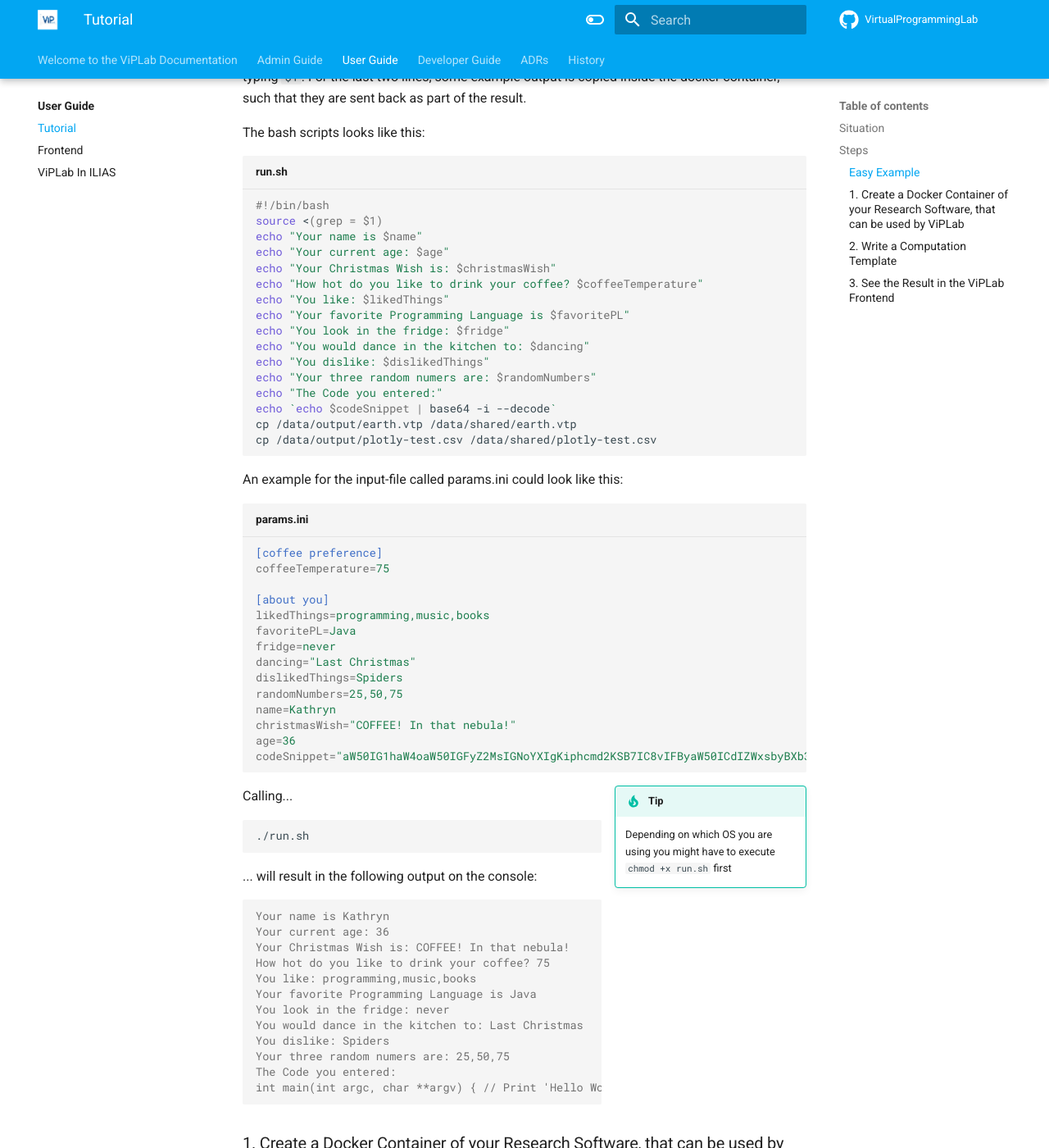
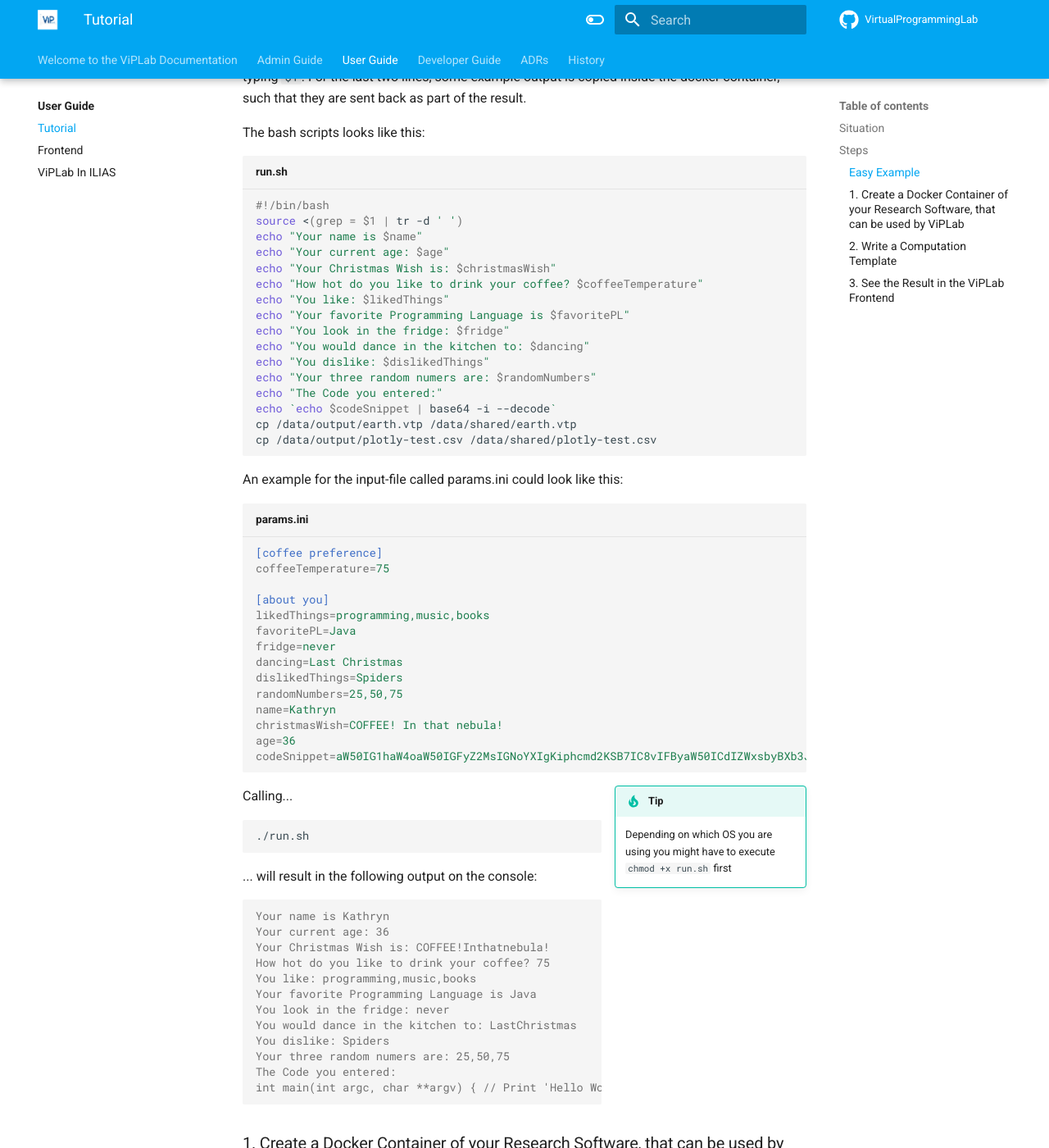
Before and after one commit to katharina-schulze/SusI-Documentation, an MkDocs documentation site: the page built from docs/user/tutorial.md, in a window 1280 px wide and 1400 px high, scrolled down 639 px. Shown: the whole window at 82% size. Built offline with MkDocs 1.6.1 and Material for MkDocs 9.7.7, drawn with Linux system fonts in a browser that asks for light colours; some of the changed text lies outside the part shown.

Commit message:
Updates tutorial

````diff
--- a/docs/user/tutorial.md
+++ b/docs/user/tutorial.md
@@ -21,7 +21,7 @@ For the last two lines, some example output is copied inside the docker containe
 The bash scripts looks like this:
 ``` sh title="run.sh"
 #!/bin/bash
-source <(grep = $1)
+source <(grep = $1 | tr -d ' ')
 echo "Your name is $name"
 echo "Your current age: $age"
 echo "Your Christmas Wish is: $christmasWish"
@@ -47,13 +47,13 @@ coffeeTemperature=75
 likedThings=programming,music,books
 favoritePL=Java
 fridge=never
-dancing="Last Christmas"
+dancing=Last Christmas
 dislikedThings=Spiders
 randomNumbers=25,50,75
 name=Kathryn
-christmasWish="COFFEE! In that nebula!"
+christmasWish=COFFEE! In that nebula!
 age=36
-codeSnippet="aW50IG1haW4oaW50IGFyZ2MsIGNoYXIgKiphcmd2KSB7IC8vIFByaW50ICdIZWxsbyBXb3JsZCcgfQ=="
+codeSnippet=aW50IG1haW4oaW50IGFyZ2MsIGNoYXIgKiphcmd2KSB7IC8vIFByaW50ICdIZWxsbyBXb3JsZCcgfQ==
 ```
 
 !!! tip inline end
@@ -69,12 +69,12 @@ Calling...
 ``` console
 Your name is Kathryn
 Your current age: 36
-Your Christmas Wish is: COFFEE! In that nebula!
+Your Christmas Wish is: COFFEE!Inthatnebula!
 How hot do you like to drink your coffee? 75
 You like: programming,music,books
 Your favorite Programming Language is Java
 You look in the fridge: never
-You would dance in the kitchen to: Last Christmas
+You would dance in the kitchen to: LastChristmas
 You dislike: Spiders
 Your three random numers are: 25,50,75
 The Code you entered:
````
Also changed, not shown: other parts of docs/user/tutorial.md (+1 -1 lines).
